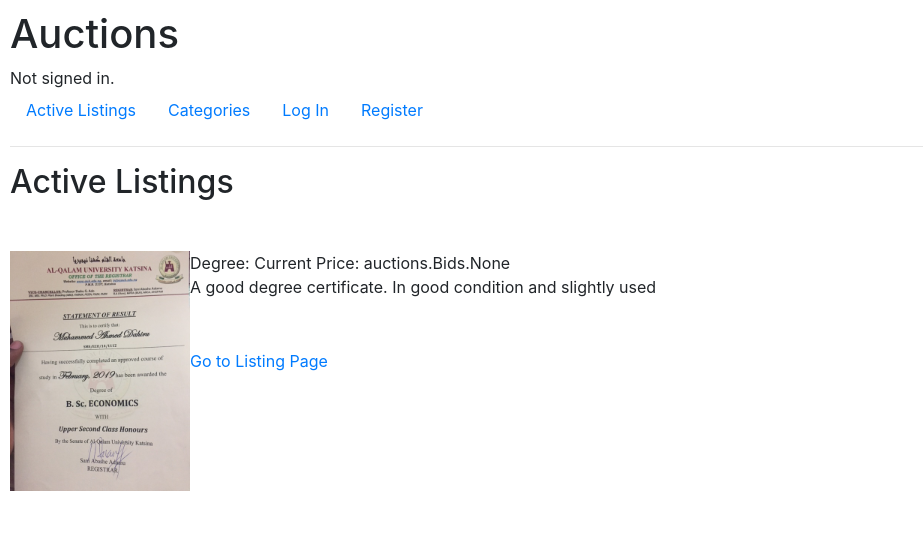
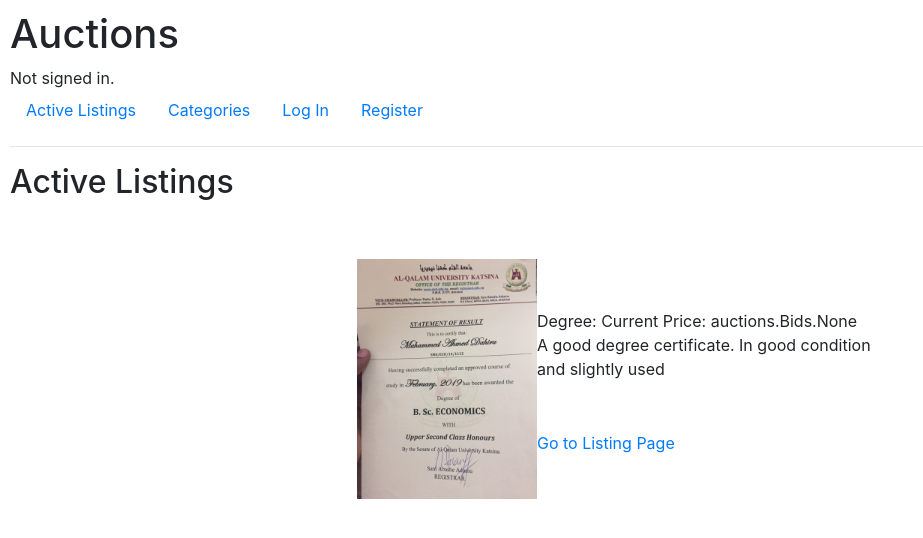
Before and after one commit to mufasasa/Commerce, a Django app: page /category/1 in a window 1280 px wide. Shown: the top 538 px of the page, without its empty margins (0-923 px from the left). Run offline with Django 3.2, Linux system fonts and the light colour scheme; data comes from the database, SQL or seed files in the repository; both versions use the stored data as it was after the commit; some libraries are stand-ins or nearby versions.

Commit message:
added css to center items

```diff
--- a/auctions/templates/auctions/category.html
+++ b/auctions/templates/auctions/category.html
@@ -2,9 +2,9 @@
 
 {% block body %}
     <h2>Active Listings</h2>
-
+    <div style="display: grid; place-items:center;">
     {% for listing in listings %}
-    <div style="border-left: 200px;">
+    <div style="padding-top: 50px;">
         <img src="{{listing.picture.url}}" width="180px" alt="image" style="float: left;">
         <div style="margin: 50px;">
         {{listing.title}}: Current Price: {{listing.bids}}
@@ -15,4 +15,5 @@
         <a href="{% url 'listingpage' listing.id %}">Go to Listing Page</a>
     </div>
     {% endfor %}
+</div>
 {% endblock %}
--- a/auctions/templates/auctions/index.html
+++ b/auctions/templates/auctions/index.html
@@ -2,9 +2,9 @@
 
 {% block body %}
     <h2>Active Listings</h2>
-
+    <div style="display: grid; place-items:center;">
     {% for listing in all %}
-    <div style="border-left: 200px;">
+    <div style="padding-top: 50px;">
         <img src="{{listing.picture.url}}" width="180px" alt="image" style="float: left;">
         <div style="margin: 50px;">
         {{listing.title}}: Current Price: {{listing.bids}}
@@ -15,4 +15,5 @@
         <a href="{% url 'listingpage' listing.id %}">Go to Listing Page</a>
     </div>
     {% endfor %}
+</div>
 {% endblock %}
```
Also changed, not shown: db.sqlite3.
